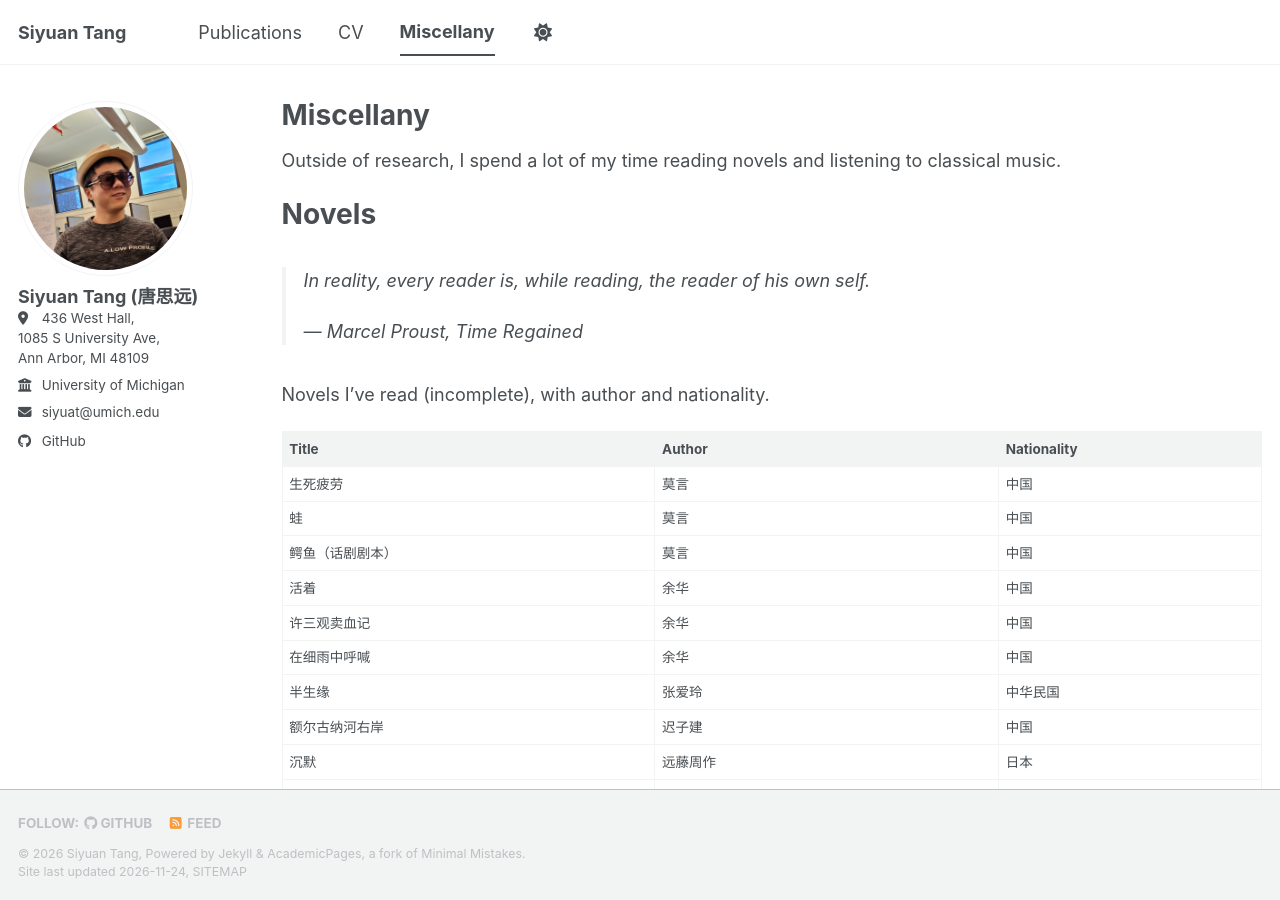
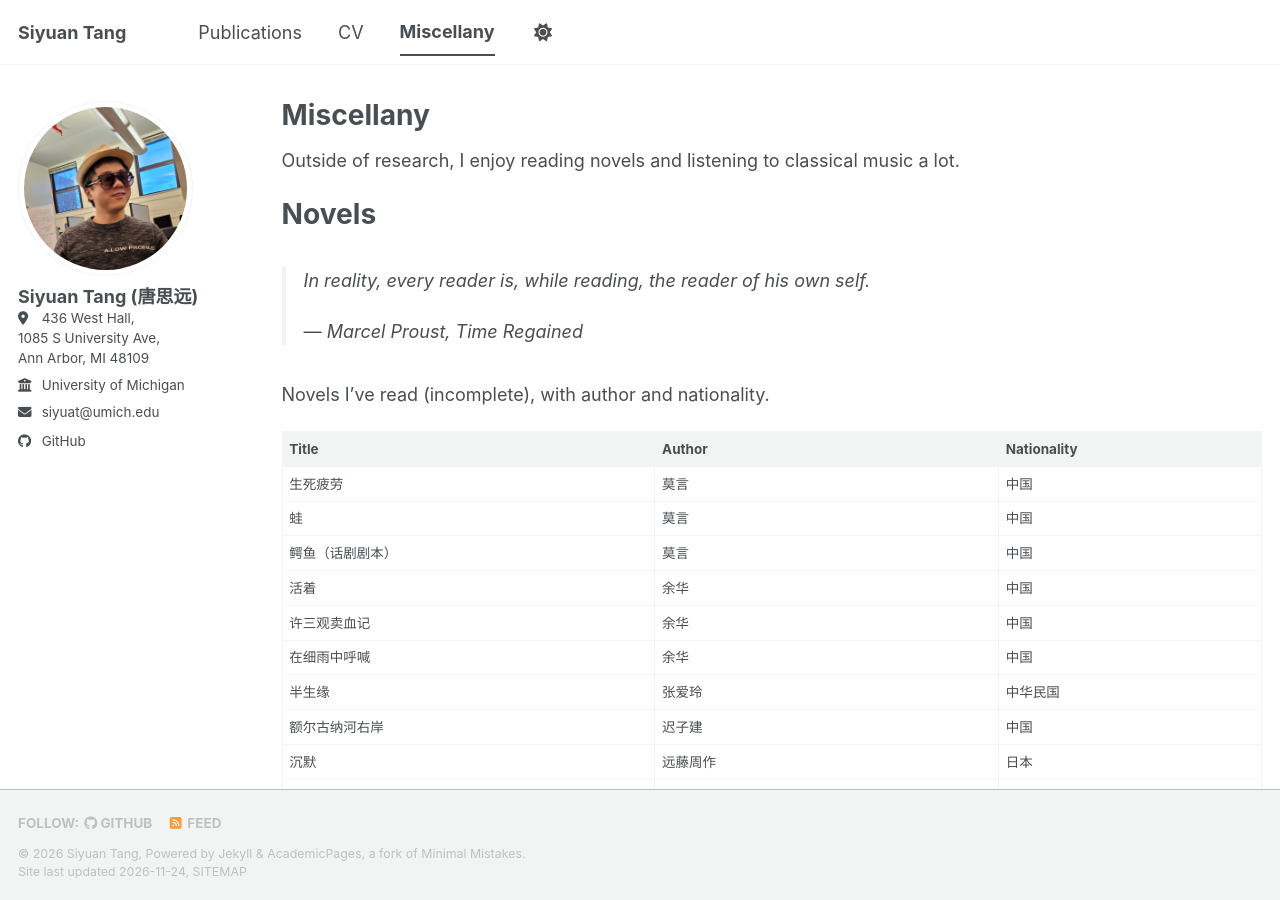
Before and after one commit to siyuat-ui/siyuat-ui.github.io, a Jekyll site: the page built from _pages/miscellany.md, in a window 1280 px wide and 900 px high. Built offline with Jekyll 4.4.1, drawn with Linux system fonts in a browser that asks for light colours; a style sheet for code colours, icons or effects is not loaded.

Commit message:
Reword Miscellany intro sentence
Co-Authored-By: Claude Sonnet 5.5 <noreply@anthropic.com>
Claude-Session: https://claude.ai/code/session_01V4NqYJVaZa2Mrh8DC2t8GC

```diff
--- a/_pages/miscellany.md
+++ b/_pages/miscellany.md
@@ -8,7 +8,7 @@ avatar: "profile-miscellany.jpg"
 
 {% include base_path %}
 
-Outside of research, I spend a lot of my time reading novels and listening to classical music.
+Outside of research, I enjoy reading novels and listening to classical music a lot.
 
 Novels
 ======
```
